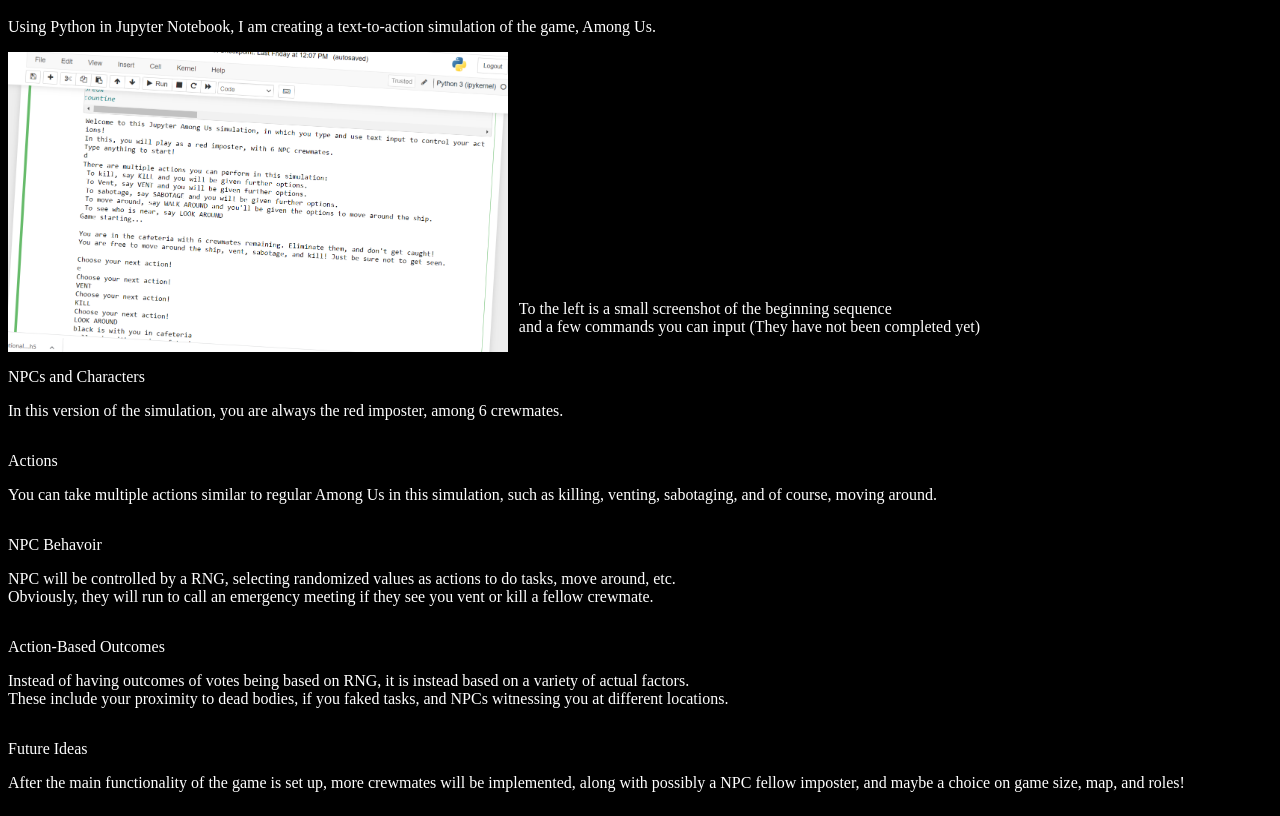
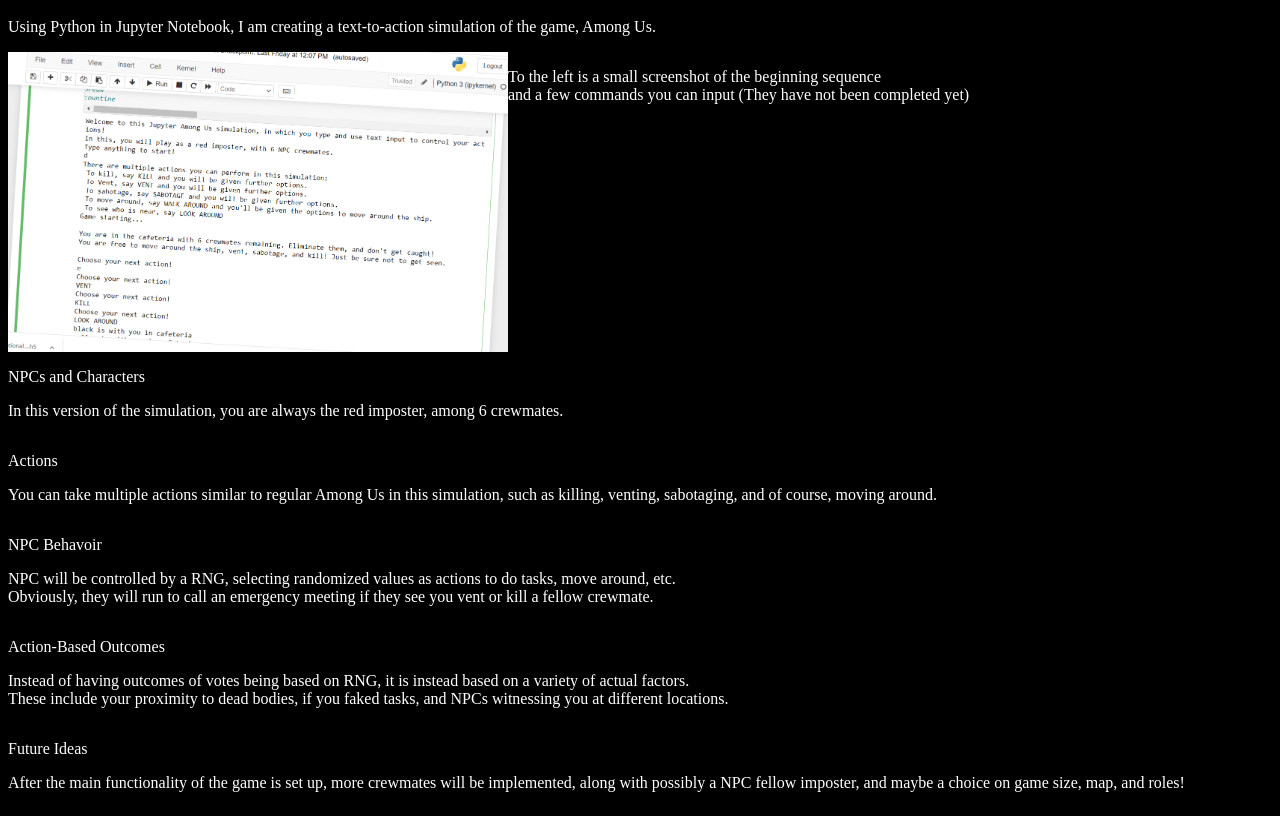
Before and after one commit to Ant047/Ant047.github.io, a plain HTML site: page index.html in a window 1280 px wide. Shown: the part 48-864 px from the top of the page. Drawn offline with Linux system fonts and the light colour scheme.

Commit message:
Update index.html

```diff
--- a/index.html
+++ b/index.html
@@ -14,7 +14,7 @@
 
 	<div id = "imageSample">
 		<div id ="image"><img src="amongUs.png"width=500px, height=300px></div>
-		<div id="description"><p>To the left is a small screenshot of the beginning sequence <br> and a few commands you can input (They have not been completed yet)</p></div>
+		<div id="imgDescription"><p>To the left is a small screenshot of the beginning sequence <br> and a few commands you can input (They have not been completed yet)</p></div>
 	</div>
 
 	<div id="gameFeatures">
```
